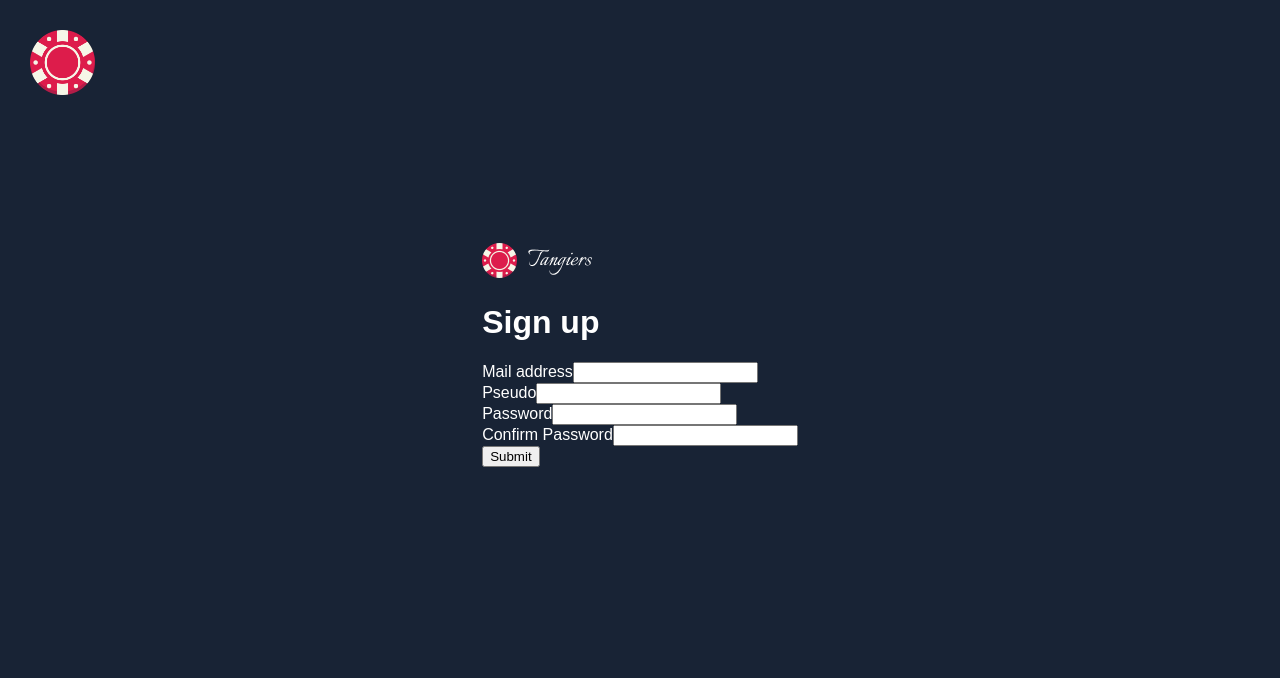
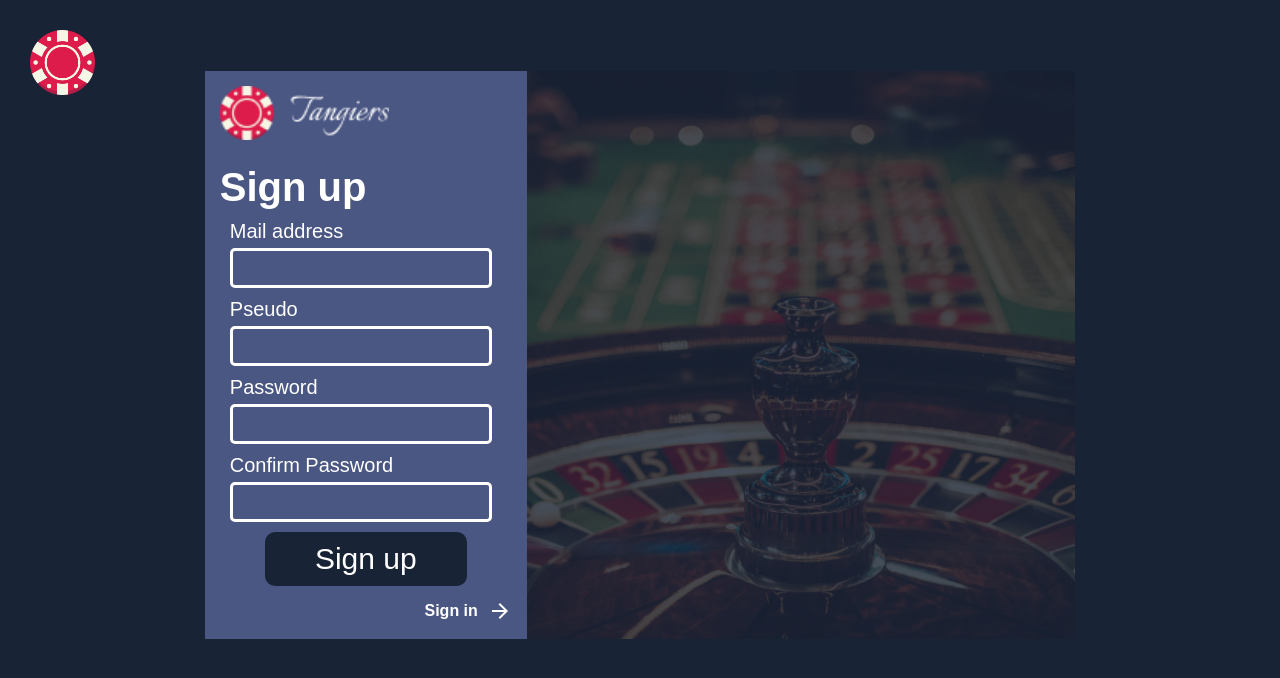
Before and after one commit to Sail-Cpu/tangiers, a React (Create React App) app in the folder client/: page /signup in a window 1280 px wide. Shown: the top 678 px of the page. Built offline with nearby package versions, Linux system fonts and the light colour scheme.

Commit message:
Implement front/back SignIn page and update SignUp

```diff
--- a/client/package.json
+++ b/client/package.json
@@ -3,6 +3,10 @@
   "version": "0.1.0",
   "private": true,
   "dependencies": {
+    "@emotion/react": "^11.10.5",
+    "@emotion/styled": "^11.10.5",
+    "@mui/icons-material": "^5.10.14",
+    "@mui/material": "^5.10.14",
     "@testing-library/jest-dom": "^5.16.5",
     "@testing-library/react": "^13.4.0",
     "@testing-library/user-event": "^13.5.0",
@@ -10,6 +14,7 @@
     "node-sass": "^7.0.3",
     "react": "^18.2.0",
     "react-dom": "^18.2.0",
+    "react-router-dom": "^6.4.3",
     "react-scripts": "5.0.1",
     "web-vitals": "^2.1.4"
   },
--- /dev/null
+++ b/client/src/context/UserContext.js
@@ -0,0 +1,24 @@
+import React, { createContext, useState } from 'react';
+
+export const UserContext = createContext();
+
+export function UserContextProvider(props) {
+
+    function setToken(userToken) {
+        sessionStorage.setItem('token', JSON.stringify(userToken));
+      }
+
+      function getToken() {
+        const tokenString = sessionStorage.getItem('token');
+        const userToken = JSON.parse(tokenString);
+        return userToken;
+      }
+
+      const [user, setUser] = useState(getToken());
+
+    return(
+        <UserContext.Provider value={{setToken, user}}>
+            {props.children}
+        </UserContext.Provider>
+    )
+}
--- a/client/src/index.js
+++ b/client/src/index.js
@@ -1,11 +1,13 @@
 import React from 'react';
+import { UserContextProvider } from './context/UserContext';
 import ReactDOM from 'react-dom/client';
 import App from './App';
 import './styles/style.scss';
 
 const root = ReactDOM.createRoot(document.getElementById('root'));
 root.render(
-  <React.StrictMode>
-    <App />
-  </React.StrictMode>
+  <UserContextProvider>
+      <App />
+  </UserContextProvider>
+
 );
--- a/client/src/pages/sign/SignUp.js
+++ b/client/src/pages/sign/SignUp.js
@@ -1,11 +1,18 @@
-import React, { useState } from "react";
+import React, { useContext, useState } from "react";
+import { Link } from 'react-router-dom'
 import axios from 'axios';
+/* Context */
+import { UserContext } from "../../context/UserContext";
 /* img */
 import Logo from '../../assets/img/logo.png';
 import LogoTangiers from '../../assets/img/logo-tangiers.png';
 import SignUpImg from '../../assets/img/sign-up-img.png';
+/* Icons */
+import ArrowForwardIcon from '@mui/icons-material/ArrowForward';
 
 const SignUp = () => {
+
+    const {setToken} = useContext(UserContext);
 
     const[email, setEmail] = useState();
     const[pseudo, setPseudo] = useState();
@@ -31,6 +38,8 @@ const SignUp = () => {
                 console.log(result.data);
                 if(!result.data.loggedIn){
                     setErrorMessage(result.data.error);
+                }else{
+                    setToken(result.data);
                 }
             }).catch((error) => {
                 console.log(error);
@@ -44,10 +53,10 @@ const SignUp = () => {
     return(
         <div className="sign-page">
             <img className="sign-page-logo" src={Logo} />
-            <div className="sign-up-container">
-                <div className="sign-up-left">
-                    <div className="sign-up-left-top">
-                        <img className="sign-up-top-logo" src={LogoTangiers} />
+            <div className="sign-container">
+                <div className="sign-left">
+                    <div className="sign-left-top">
+                        <img className="sign-top-logo" src={LogoTangiers} />
                     </div>
                     <form onSubmit={(e) => formSubmit(e)}>
                         <h1>Sign up</h1>
@@ -69,11 +78,17 @@ const SignUp = () => {
                                 <input type="password" value={password2} onChange={(e) => setPassword2(e.target.value)}></input>
                             </div>
                             <span>{errorMessage}</span>
-                            <button type="submit">Submit</button>
+                            <button type="submit">Sign up</button>
                         </div>
                     </form>
+                    <div className="sign-left-bottom signup" style={{display: "flex", justifyContent: 'flex-end'}}>
+                        <Link to={"/signin"}>
+                            <span>Sign in</span>
+                            <ArrowForwardIcon />
+                        </Link>
+                    </div>
                 </div>
-                <div className="sign-up-right" style={{backgroundImage: `url(${SignUpImg})`, backgroundSize: 'cover'}}></div>
+                <div className="sign-right" style={{backgroundImage: `url(${SignUpImg})`, backgroundSize: 'cover'}}></div>
                 <div></div>
             </div>
         </div>
--- a/client/src/styles/settings.scss
+++ b/client/src/styles/settings.scss
@@ -3,4 +3,8 @@ body{
     background-color: #182335;
     color: #fff;
     font-family: Arial, Helvetica, sans-serif;
+    a{
+        color: #fff;
+        text-decoration: none;
+    }
 }
```
Also changed, not shown: 2 other files (tests, documents, lock files or other folders).
